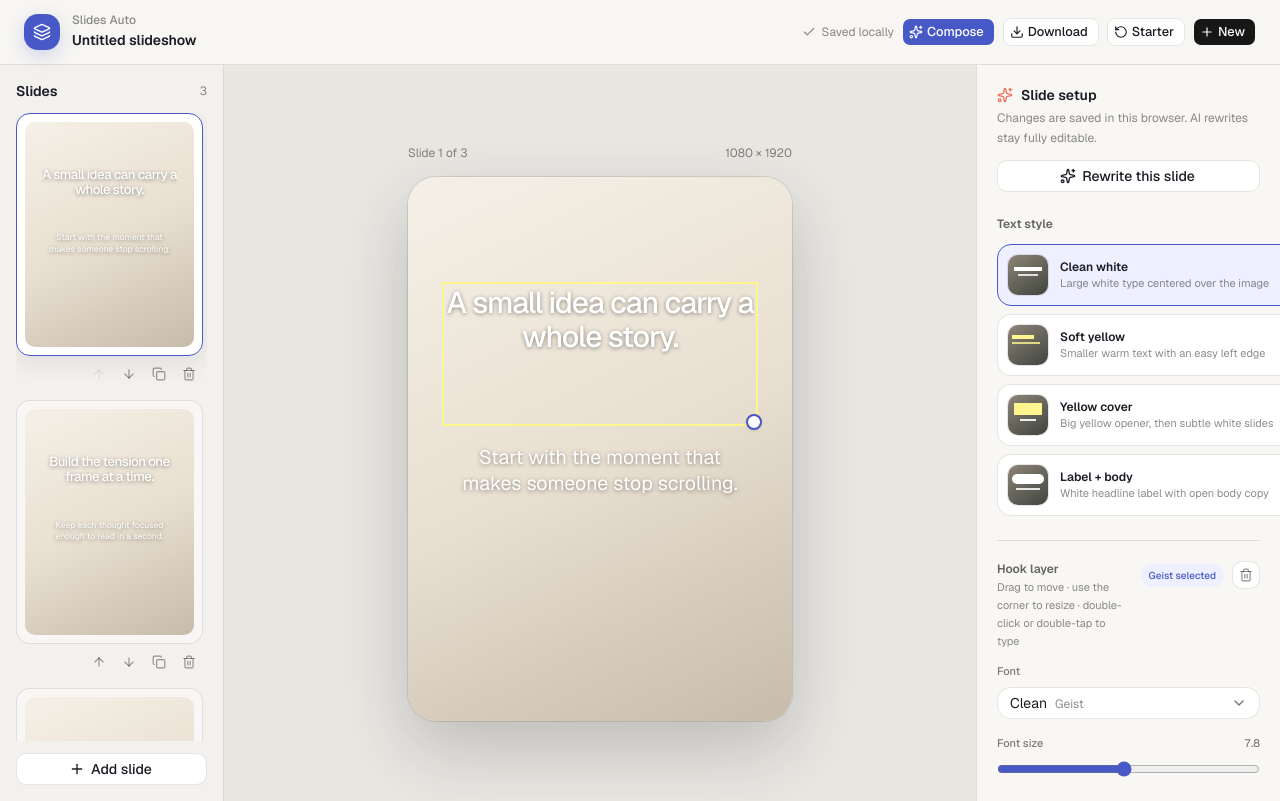
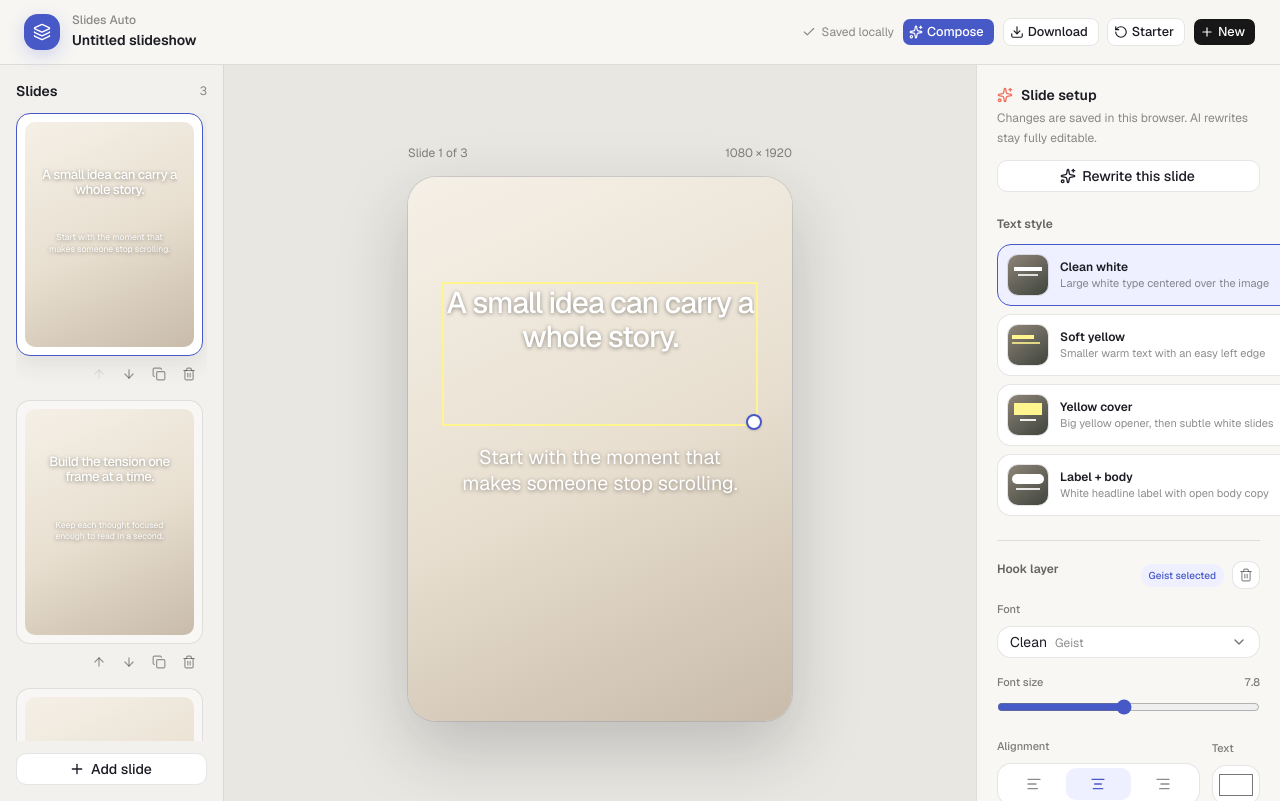
Before and after one commit to thedanieldk/slides-auto, a Next.js app: page / in a window 1280 px wide. Built offline with nearby package versions, Linux system fonts and the light colour scheme.

Commit message:
style: drop the drag/resize/edit hint under the layer name

```diff
--- a/components/slideshow-studio.tsx
+++ b/components/slideshow-studio.tsx
@@ -1135,15 +1135,9 @@ export function SlideshowStudio() {
               <fieldset className="mb-6 border-t border-black/10 pt-5">
                 <legend className="sr-only">Selected text layer</legend>
                 <div className="mb-3 flex items-start justify-between gap-3">
-                  <div>
-                    <p className="text-xs font-semibold text-black/60">
-                      {selectedLayer.name} layer
-                    </p>
-                    <p className="mt-0.5 text-[11px] leading-relaxed text-black/45">
-                      Drag to move · use the corner to resize · double-click or
-                      double-tap to type
-                    </p>
-                  </div>
+                  <p className="text-xs font-semibold text-black/60">
+                    {selectedLayer.name} layer
+                  </p>
                   <div className="flex shrink-0 items-center gap-2">
                     <span className="rounded-full bg-[#eef0ff] px-2 py-1 text-[10px] font-medium text-[#4758c7]">
                       {selectedFont.name} selected
```
